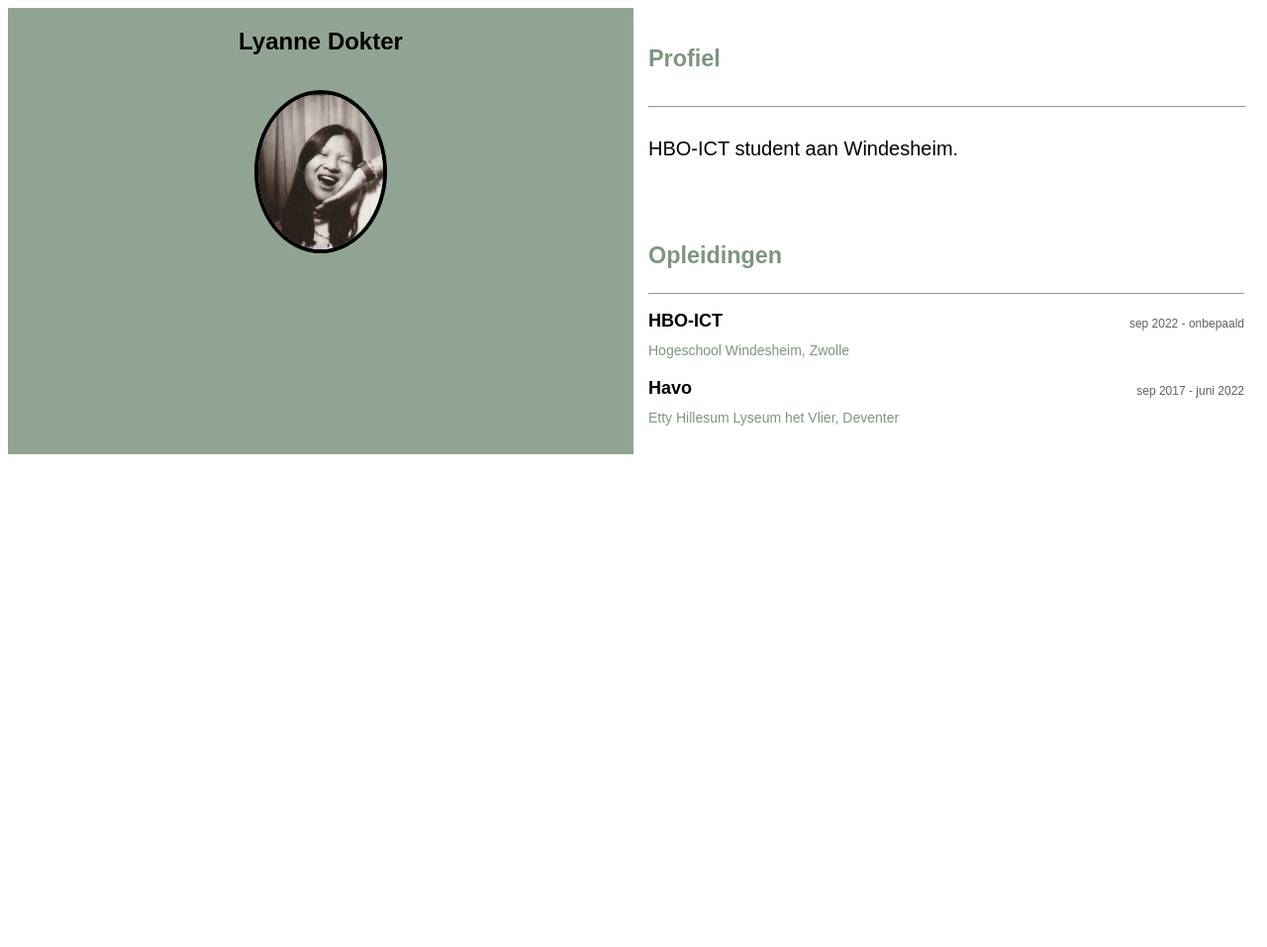
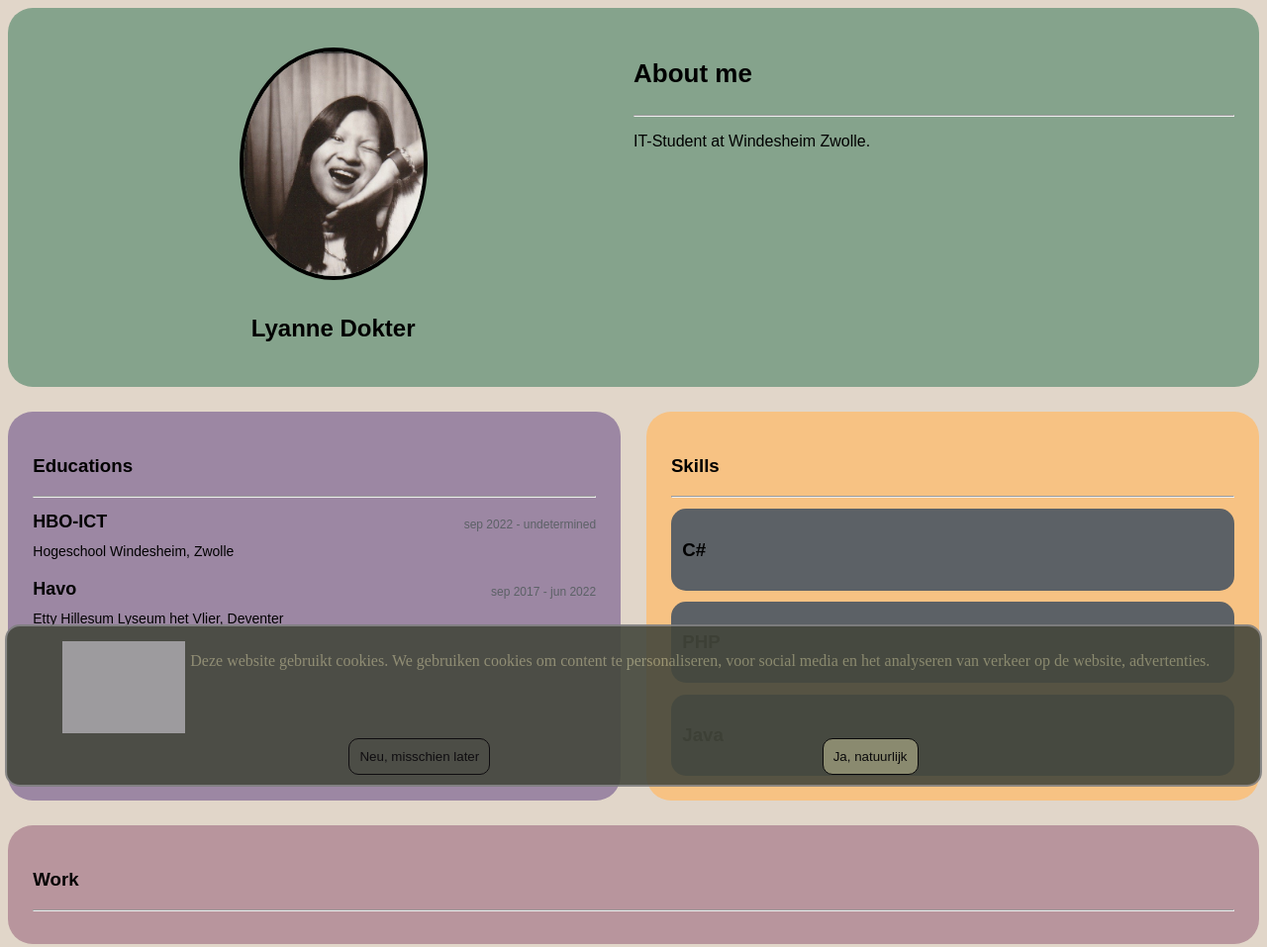
Before and after one commit to lyannes/ShowCase-Git, a plain HTML site: page index.html in a window 1280 px wide. Shown: the whole page at 99% size. Before the commit the page ends 800 px from the top, so only its background shows below. Drawn offline with Linux system fonts and the light colour scheme; grey boxes are pictures that could not be loaded.

Commit message:
Opmaak van de pagina en het toevoegen van cookies

```diff
--- a/index.html
+++ b/index.html
@@ -2,64 +2,93 @@
 <html lang="en">
 <head>
     <meta charset="UTF-8">
-    <title>CV Lyanne Dokter</title>
+    <title>Lyanne Dokter</title>
     <link rel="stylesheet" href="stylesheets/style.css">
+    <link rel="stylesheet" href="stylesheets/gdpr.css">
+    <script defer src="js/gdpr.js"></script>
     <meta name="viewport" content="width=device-width,initial-scale=1.0">
 </head>
 
-<body>
+<body class="page">
+        <section class="gdpr-consent hide">
+            <div class="gdpr-consent__description">
+                <img class="cookie-image" src="images/cookie logo.png" alt>
+                <p>Deze website gebruikt cookies.
+                We gebruiken cookies om content te personaliseren, voor social media en het analyseren
+                    van verkeer op de website, advertenties.</p>
+            </div>
 
-<div class="page">
+            <div class="gdpr-consent__choice">
+                <button class="gdpr-consent__button--accept">Ja, natuurlijk</button>
+                <button class="gdpr-consent__button--reject">Neu, misschien later</button>
+            </div>
+    </section>
+
+
+<div class="block1">
     <section class="personalia">
-
         <img class="person-logo" src="images/Photobooth Lyanne Parijs - kopie.jpg" alt>
         <h1 class="person-name">Lyanne Dokter</h1>
-
     </section>
 
-    <section class="profile">
+    <section class="aboutMe">
+        <h3 class="standard-content__category--hidden-mobile">About me</h3>
+        <hr>
+        <p class="profile-content__description">
+                IT-Student at Windesheim Zwolle.
+        <p>
+    </section>
+</div>
 
-        <section class="profile-content">
-
-            <div class="profile-content__category--hidden-mobile">
-                <h3 class="profile-content__category-title">Profiel</h3>
+<div class="block2">
+    <div class="small-block1">
+        <section class="education">
+                <div class="standard-content__category">
+                    <h3 class="standard-content__category-titleblock">Educations</h3>
                     <hr>
                 </div>
 
-            <div class="profile-content__element--hidden-mobile">
-                <div class="profile-content__element-header">
+                <div class="standard-content__element">
+                    <div class="standard-content__element-header">
+                        <h4 class="standard-content__title">HBO-ICT</h4>
+                        <p class="education-content__period">sep 2022 - undetermined</p>
                     </div>
-                <p class="profile-content__description">
-                    HBO-ICT student aan Windesheim.
-                <p>
+                    <p class="education-content__institute">Hogeschool Windesheim, Zwolle</p>
                 </div>
 
-
-            <div class="profile-content__category">
-                <h3 class="profile-content__category-title">Opleidingen</h3>
-                <hr>
+                <div class="standard-content__element">
+                    <div class="standard-content__element-header">
+                        <h4 class="standard-content__title">Havo</h4>
+                        <p class="education-content__period">sep 2017 - jun 2022</p>
                     </div>
-
-            <div class="profile-content__element">
-                <div class="profile-content__element-header">
-                    <h4 class="profile-content__title">HBO-ICT</h4>
-                    <p class="profile-content__period">sep 2022 - onbepaald</p>
-                </div>
-                <p class="profile-content__institute">Hogeschool Windesheim, Zwolle</p>
-            </div>
-
-            <div class="profile-content__element">
-                <div class="profile-content__element-header">
-                    <h4 class="profile-content__title">Havo</h4>
-                    <p class="profile-content__period">sep 2017 - juni 2022</p>
-                </div>
-                <p class="profile-content__institute">Etty Hillesum Lyseum het Vlier, Deventer</p>
+                    <p class="education-content__institute">Etty Hillesum Lyseum het Vlier, Deventer</p>
                 </div>
             </section>
-
         </section>
     </div>
 
+    <div class="small-block2">
+        <section class="skills">
+            <h3 class="standard-content__category-titleblock">Skills</h3>
+            <hr>
+            <div class="langauge-block">
+                <h3 class="standard-content__category-titleblock">C#</h3>
+            </div>
+            <div class="langauge-block">
+                <h3 class="standard-content__category-titleblock">PHP</h3>
+            </div>
+            <div class="langauge-block">
+                <h3 class="standard-content__category-titleblock">Java</h3>
+            </div>
+        </section>
+    </div>
+</div>
+
+<div class="block3">
+    <section class="Work">
+        <h3 class="standard-content__category-titleblock">Work</h3>
+            <hr>
+    </section>
+</div>
 </body>
-
 </html>
--- /dev/null
+++ b/js/gdpr.js
@@ -0,0 +1,65 @@
+class GDPR {
+
+    constructor() {
+        this.bindEvents();
+
+        if(this.cookieStatus() !== 'accept') this.showGDPR();
+    }
+
+    bindEvents() {
+        let buttonAccept = document.querySelector('.gdpr-consent__button--accept');
+        buttonAccept.addEventListener('click', () => {
+            this.cookieStatus('accept');
+            this.hideGDPR();
+        });
+
+        let buttonReject = document.querySelector('.gdpr-consent__button--reject');
+        buttonReject.addEventListener('click', () => {
+            this.cookieStatus('reject');
+            this.hideGDPR();
+        });
+    }
+
+    cookieStatus(status) {
+        if (status) localStorage.setItem('gdpr-consent-choice', status);
+
+        let metadata = {
+            datum : this.getDate(),
+            tijd :  this.getTime()
+        }
+
+        if (status == 'accept') localStorage.setItem('gdpr-consent-metadata', JSON.stringify(metadata));
+
+        return localStorage.getItem('gdpr-consent-choice');
+    }
+
+    getDate(){
+        let date = new Date();
+        let day = date.getDate();
+        let month = date.getMonth() + 1;
+        let year = date.getFullYear();
+
+        return day + "-" + month + "-" + year;
+    }
+
+    getTime(){
+        let time = new Date();
+        let hours = time.getHours();
+        let minutes = time.getMinutes().toString();
+
+        if (minutes.length == 1) minutes = "0" + minutes;
+
+        return hours + ":" + minutes;
+    }
+
+    hideGDPR(){
+        document.querySelector(`.gdpr-consent`).classList.add('hide');
+        document.querySelector(`.gdpr-consent`).classList.remove('show');
+    }
+
+    showGDPR(){
+        document.querySelector(`.gdpr-consent`).classList.add('show');
+    }
+}
+
+const gdpr = new GDPR();
--- /dev/null
+++ b/stylesheets/gdpr.css
@@ -0,0 +1,71 @@
+.cookie-image {
+    margin: 5px 5px 5px 5px;
+    width: 10%;
+}
+
+.gdpr-consent {
+    display: flex;
+    flex-direction: column;
+    align-items: center;
+    position: fixed;
+    bottom: 0;
+    left: 0;
+    right: 0;
+    padding: 10px;
+    margin: 5px;
+    border: 2px solid gray;
+    border-radius: 15px 15px 15px 15px;
+    background-color: rgb(68, 71, 60);
+    opacity: .9;
+    color: rgba(144, 143, 112);
+}
+
+.gdpr-consent__description {
+    display: flex;
+    justify-content: center;
+}
+
+.gdpr-consent__choice {
+    display: flex;
+    flex-direction: row-reverse;
+    justify-content: space-evenly;
+    width: 100%;
+}
+
+.gdpr-consent__button--accept {
+    background-color: rgb(144, 143, 112);
+     padding: 10px;
+    border-radius: 10px;
+    border: 1px solid black;
+}
+
+.gdpr-consent__button--accept:hover {
+    background-color: #c5e3c5;
+}
+
+.gdpr-consent__button--reject {
+    background-color: rgb(68, 71, 60);
+    padding: 10px;
+    border-radius: 10px;
+    border: 1px solid black;
+}
+
+.content-gdpr-reject__section {
+    background-color: rgb(68, 71, 60);
+    opacity: .9;
+    width: auto;
+}
+
+.content-gdpr-reject__info {
+    color: rgba(15, 33, 15, 0.96);
+    margin-top: 0px;
+    font-size: 14px;
+}
+
+.hide {
+    display: none;
+}
+
+.show {
+    display: block;
+}
--- a/stylesheets/style.css
+++ b/stylesheets/style.css
@@ -1,109 +1,192 @@
 /*mobile version*/
+:root {
+    --block1-color: rgb(133, 163, 140);
+    --smallblock2-color: rgb(156, 135, 163);
+    --smallblock3-color: rgb(247, 194, 131);
+    --block3-color: rgb(184, 149, 157);
+    --block4-color: rgb(177, 150, 119);
+    --page-color: rgb(225, 214, 201);
+    --accent1-color: black;
+    --accent2-color: rgb(92, 97, 102);
+    --accent3-color: white;
+  }
+
 
 .page {
-    display: flex;
-    flex-direction: column;
+    background-color: var(--page-color);
+}
+
+.block1,
+.block2,
+.block3 {
+  display: flex;
+  flex-direction: column;
+  font-family: Arial;
+  border-radius: 25px;
+  padding: 2%;
+  margin-bottom: 2%;
+}
+
+.block1 {
+  background-color: var(--block1-color);
+}
+
+.block2 {
+    padding: 0%;
+}
+
+.block3 {
+    background-color: var(--block3-color);
+}
+
+.small-block1,
+.small-block2 {
     font-family: Arial;
+    border-radius: 25px;
+    padding: 2%;
+    width: 96%;
+}
+
+.small-block1 {
+    background-color: var(--smallblock2-color);
+    margin-bottom: 2%;
+}
+
+.small-block2 {
+    row-gap: 2%;
+    column-gap: 2%;
+    background-color: var(--smallblock3-color);
+    margin-left: 0%;
 }
 
 .personalia {
-    background-color: rgba(141, 161, 143, 0.96);
     width: 100%;
     display: flex;
     flex-direction: column;
     align-items: center;
 }
 
-.profile {
-    background-color: rgba(255, 255, 255, 0.96);
+.person-logo {
+    border: 4px solid var(--accent1-color);
+    border-radius: 50%;
+    margin: 15px 0px 15px 0px;
+    width: 30%;
+    animation: glow 3s ease alternate;
+}
+
+
+.aboutMe {
     width: 100%;
 }
 
-.person-logo {
-    border: 4px solid black;
-    border-radius: 50%;
-    margin: 15px 0px 15px 0px;
-    width: 20%;
-    animation: glow 3s ease alternate;
+.education {
+    width: 100%;
 }
 
-.profile-content {
+.skills{
+    width: 100%;
+}
+
+.langauge-block{
+    display: flex;
+    flex-direction: column;
+    background-color: var(--accent2-color);
+    border-radius: 15px;
+    margin-top: 2%;
+    padding: 2%;
+}
+
+.standard-content {
     padding: 15px;
     font-size: 20px;
 }
 
-.profile-content__category-title {
-    color: rgb(127, 148, 129);
+.standard-content__category-titleblock {
+    color: black;
+
 }
 
-.profile-content__category--hidden-mobile {
+.standard-content__category--hidden-mobile {
     display: none;
 }
 
-.profile-content__element {
+.standard-content__element {
     display: flex;
     flex-direction: column;
 }
 
-.profile-content__element--hidden-mobile {
+.standard-content__element--hidden-mobile {
     display: flex;
     flex-direction: column;
     display: none;
 }
 
-.profile-content__title {
+.standard-content__title {
     font-weight: bold;
     font-size: 18px;
     margin-bottom: 2px;
     margin-top: 6px;
 }
 
-.profile-content__period {
-    display: none;
+.education-content__period {
+    display: flex;
+    flex-direction: column;
+    color: var(--accent1-color);
+    font-size: 14px;
 }
 
-.profile-content__institute {
-    color: rgb(127, 148, 129);
+.education-content__institute {
+    color: var(--accent1-color);
     margin-top: 0px;
     font-size: 14px;
 }
 
 @media only screen and (min-width: 800px) {
 
-    .page {
+    .block1 {
         flex-direction: row;
     }
 
-    .person-name{
-        order: -1;
+    .block2 {
+        flex-direction: row;
     }
 
-    .profile-content__category--hidden-mobile{
+    .small-block1,
+    .small-block2 {
+        margin-bottom: 0%;
+    }
+
+    .small-block1 {
+        margin-right: 1%;
+    }
+
+    .small-block2 {
+        margin-left: 1%;
+    }
+
+    .standard-content__category--hidden-mobile{
         display: flex;
         flex-direction: column;
+        font-size: 26px;
     }
 
-    /*fix: anders als stipje zichtbaar*/
-    .profile-content__category--hidden-mobile hr{
+    .standard-content__category--hidden-mobile hr{
         width: 100%;
     }
 
-    .profile-content__element--hidden-mobile {
+    .standard-content__element--hidden-mobile {
         display: flex;
     }
 
-    .profile-content__element-header{
+    .standard-content__element-header{
         display: flex;
         justify-content: space-between;
     }
 
-    .profile-content__period {
+    .education-content__period {
+        display: flex;
         font-size: 12px;
         color: #5c6166;
-        display: flex;
     }
 
 }
-
-
-/*student uitwerking*/
```
Also changed, not shown: images/c# logo png.png (added), images/person-pasfoto.png (deleted), 1 other file. Lines whose indentation alone changed are shown as unchanged.
